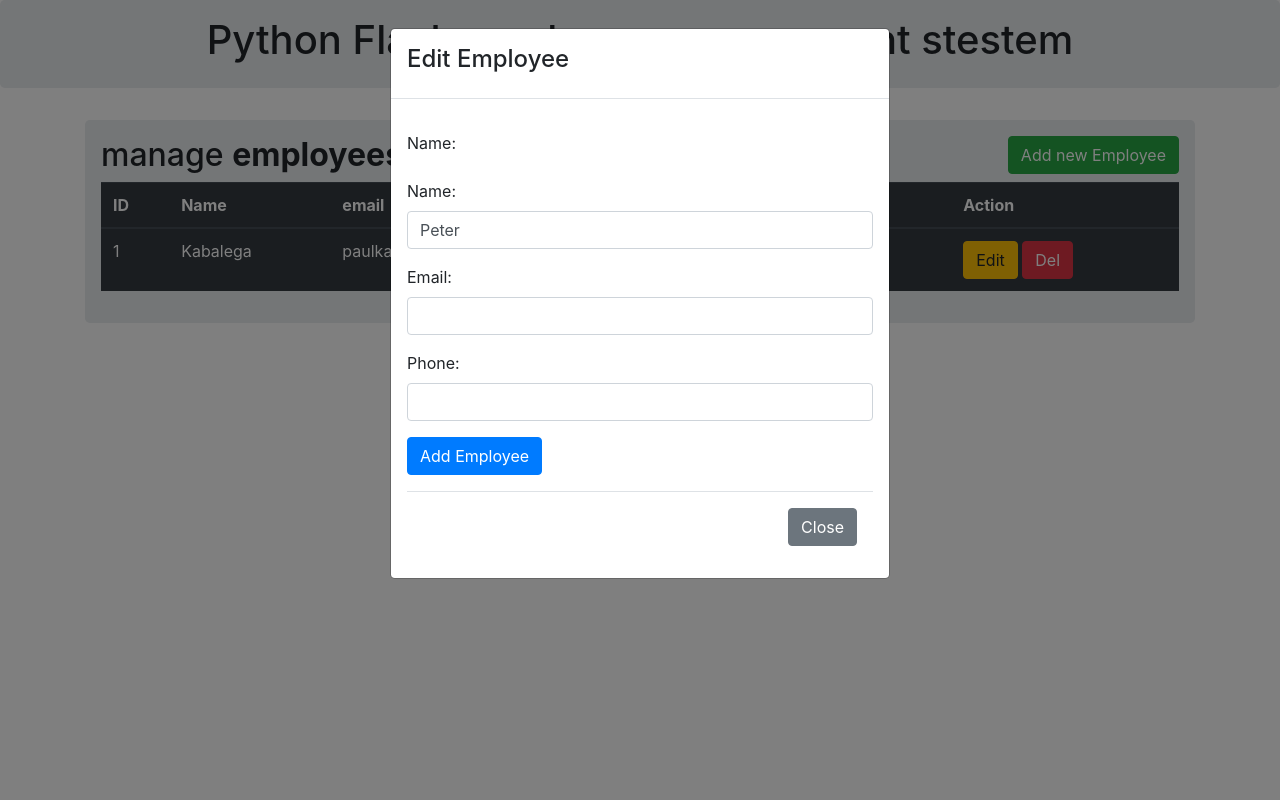
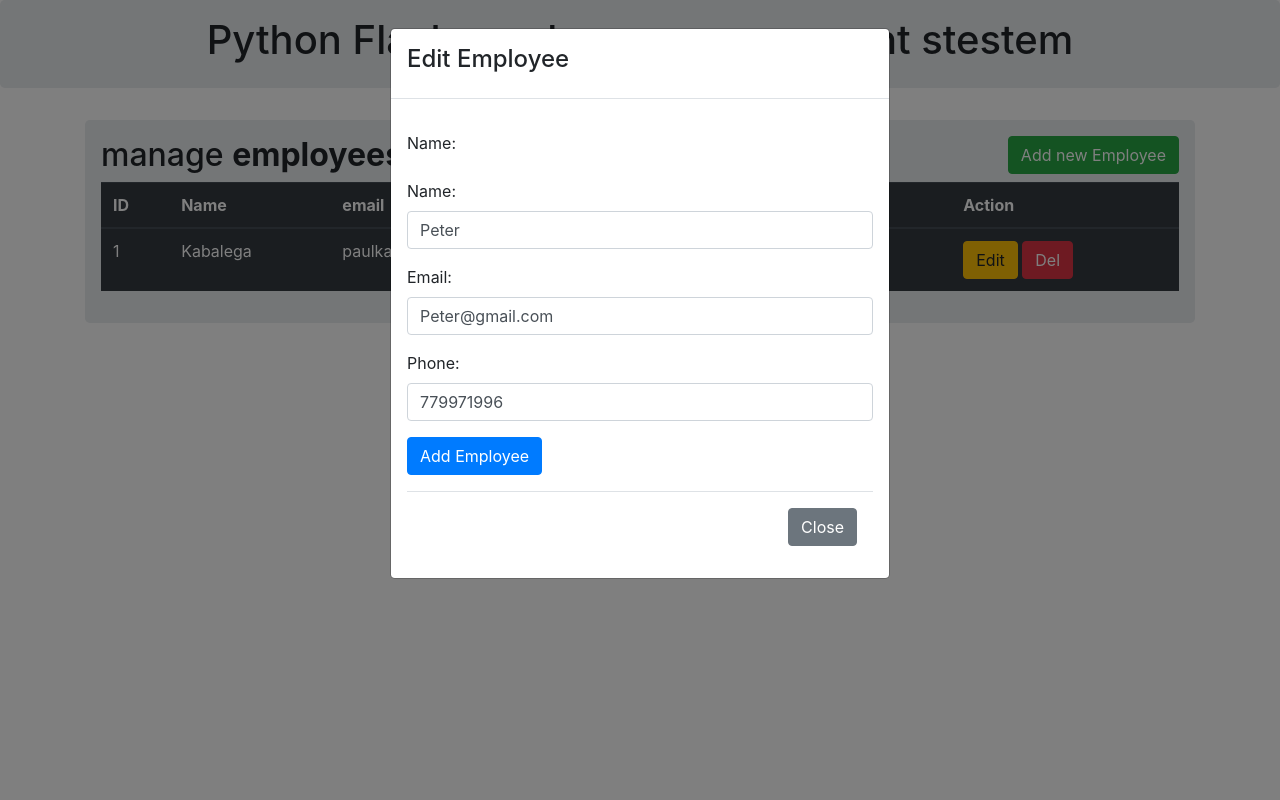
Before and after one commit to bradiepoa/empmanagemntsys, a Flask app: page / in a window 1280 px wide, after a click on "Edit". Run offline with Flask 3, Linux system fonts and the light colour scheme; parts of the project's set-up code (start-up, migrations or seed data) failed here and were passed over; some libraries are stand-ins or nearby versions.

Commit message:
added DB CONNECTIONS

```diff
--- a/App.py
+++ b/App.py
@@ -1,6 +1,12 @@
 from flask import Flask , render_template
+from flask_sqlalchemy import SQLAlchemy
 
 app = Flask(__name__)
+app.secret_key = "Secrete Key"
+app.config['SQLALCHEMY_DATABASE_URL'] = 'mysql://root:''@localhost/crude'
+app.config['SQLALCHEMY_TRACK_MODIFICATIONS'] = False
+
+db = SQLAlchemy(APP)
 
 @app.route('/')
 def index():
--- a/templates/index.html
+++ b/templates/index.html
@@ -61,12 +61,12 @@
 
                                     <div class="form-group">
                                         <label>Email:</label>
-                                        <input type="email" class="form-control" name="email" required="1">
+                                        <input type="email" class="form-control" name="email" required="1" value="Peter@gmail.com">
                                     </div>
 
                                     <div class="form-group">
                                         <label>Phone:</label>
-                                        <input type="number" class="form-control" name="phone" required="1">
+                                        <input type="number" class="form-control" name="phone" required="1" value="779971996">
                                     </div>
 
                                     <div class="form-group">
```
